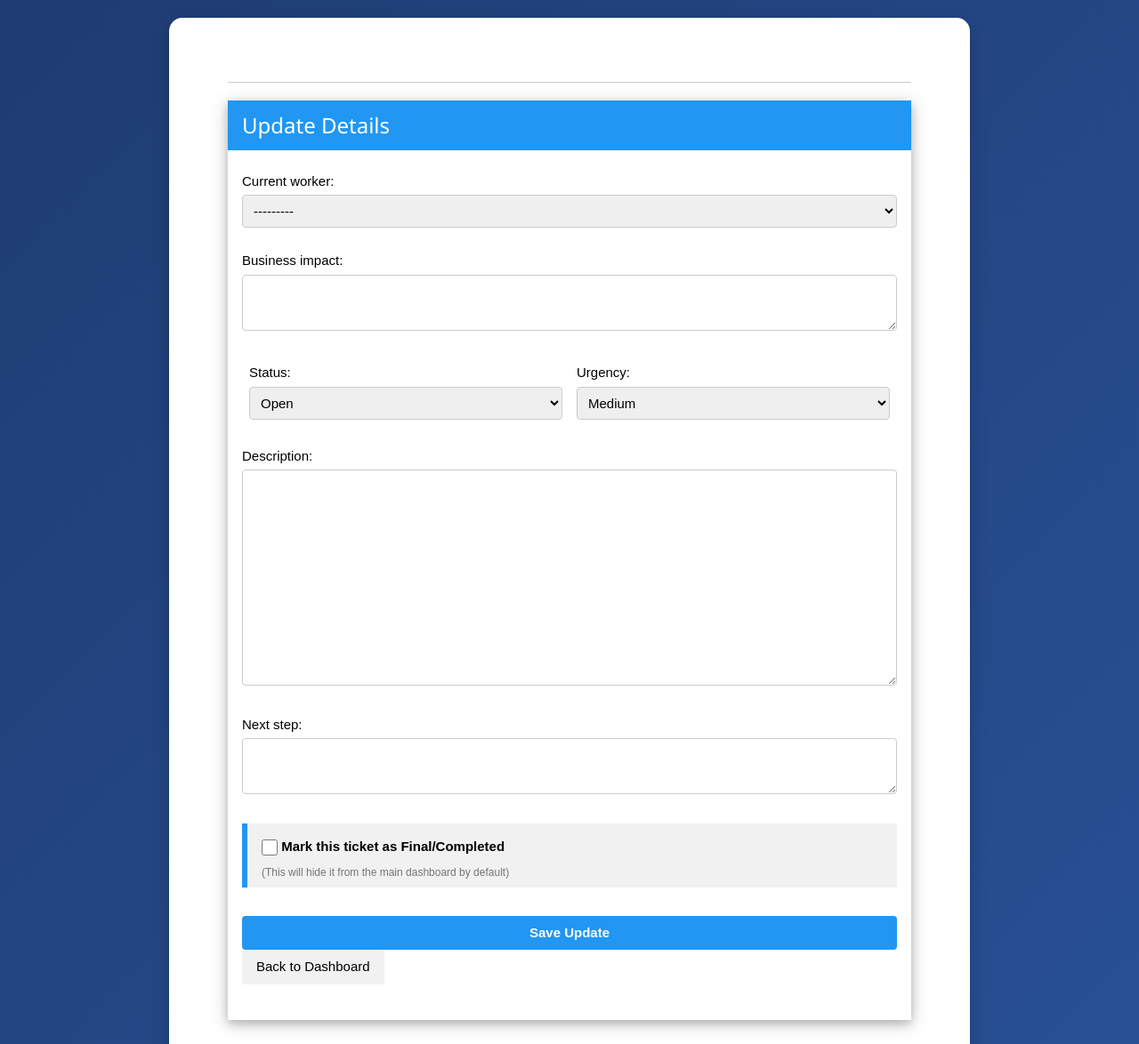
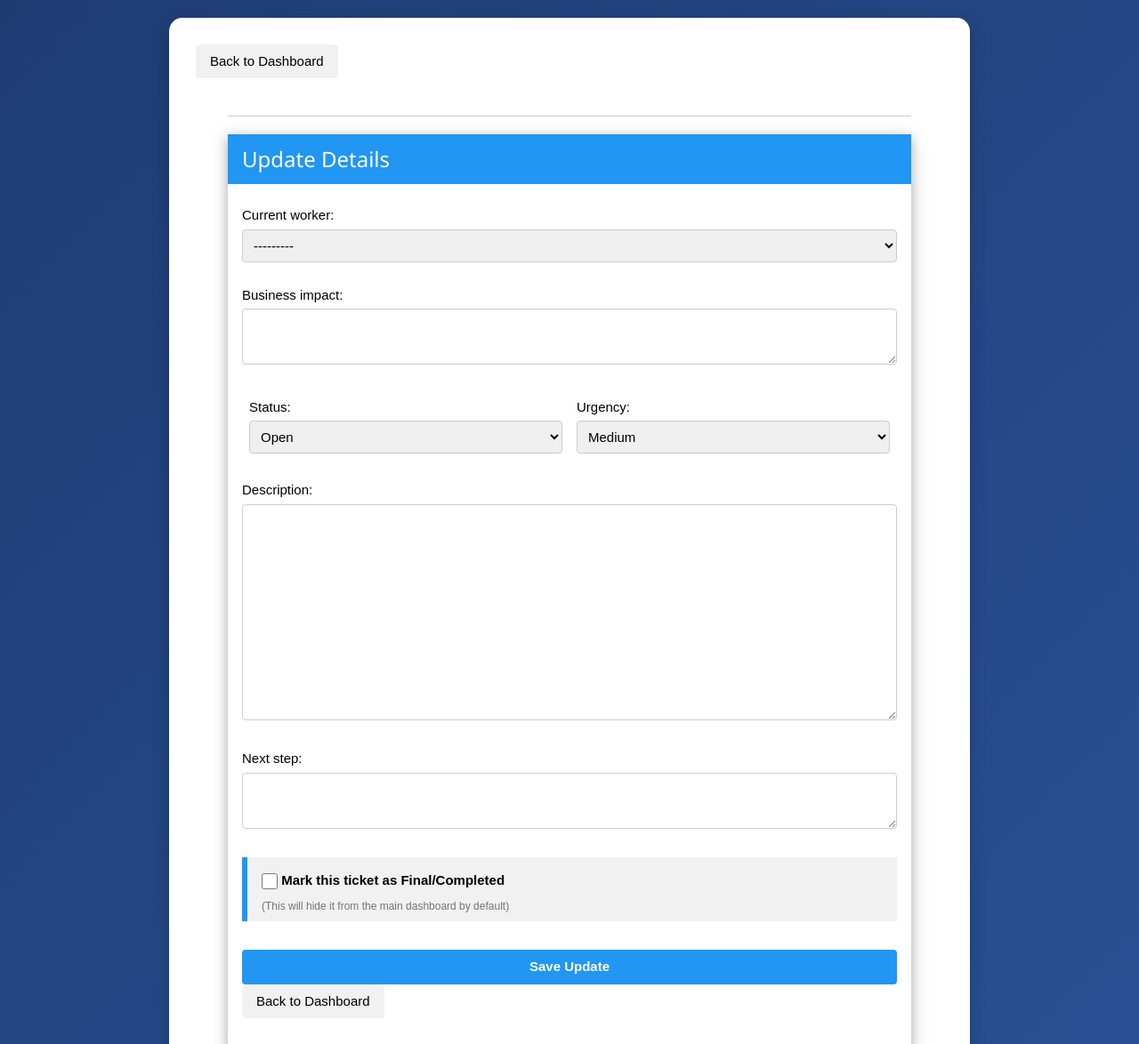
Before and after one commit to bisayangpusa/ticketing_system, a Django app: template tickets/templates/edit_ticket.html in a window 1280 px wide. Shown: the part 53-1227 px from the top of the page at 89% size. Run offline with Django 5.2, Linux system fonts and the light colour scheme; the template is opened without the code that fills it: values that come from a table or form of the project are taken from there, others are empty.

Commit message:
added back to dashboard btn

```diff
--- a/tickets/templates/edit_ticket.html
+++ b/tickets/templates/edit_ticket.html
@@ -1,6 +1,7 @@
 {% extends 'base.html' %}
 
 {% block content %}
+    <a href="{% url 'dashboard' %}" class="w3-button w3-light-gray w3-round">Back to Dashboard</a>
 <div class="w3-container" style="max-width: 800px; margin: auto;">
     <h1 class="w3-border-bottom w3-padding-16">{{ ticket.title }}</h1>
 
```
